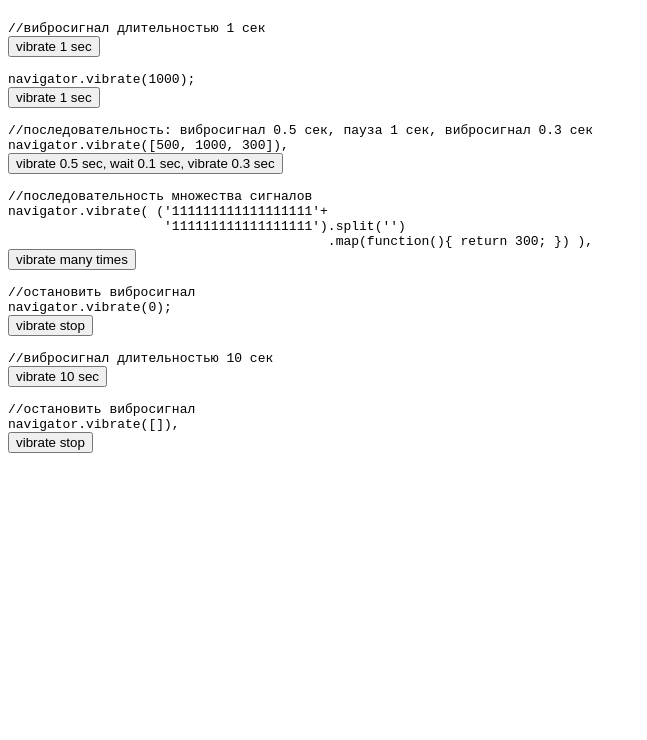
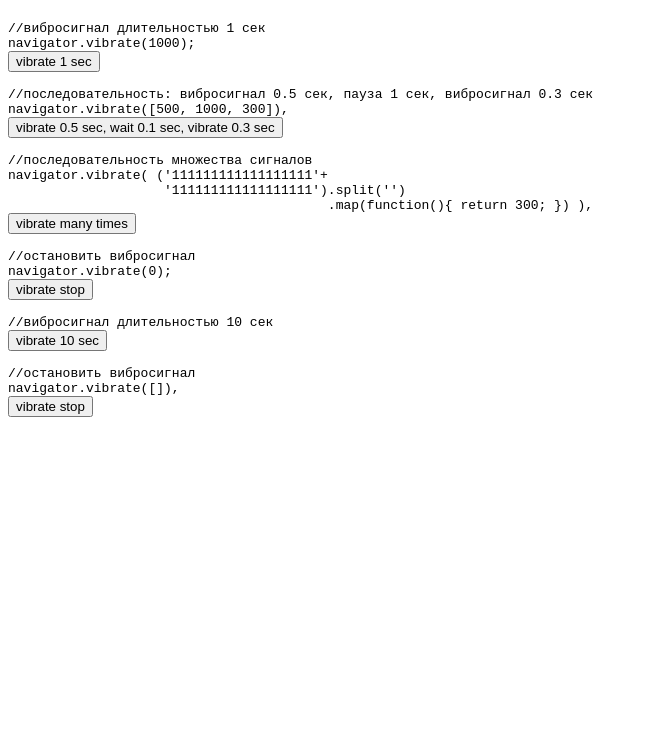
Before and after one commit to sergeymakoveev/examples, a plain HTML site: page 2013.01.trends-of-frontend/api.vibration.html in a window 1280 px wide. Shown: the part 60-800 px from the top of the page, without its empty margins (0-647 px from the left). Drawn offline with Linux system fonts and the light colour scheme.

Commit message:
[edit] api.vibration.html

```diff
--- a/2013.01.trends-of-frontend/api.vibration.html
+++ b/2013.01.trends-of-frontend/api.vibration.html
@@ -7,12 +7,6 @@
 <pre>
 
 //вибросигнал длительностью 1 сек
-<input type="button" value="vibrate 1 sec"
-       onclick="
-            if( 'vibrate' in navigator )
-                navigator.vibrate(1000);
-       " />
-
 navigator.vibrate(1000);
 <input type="button" value="vibrate 1 sec"
        onclick="
```
